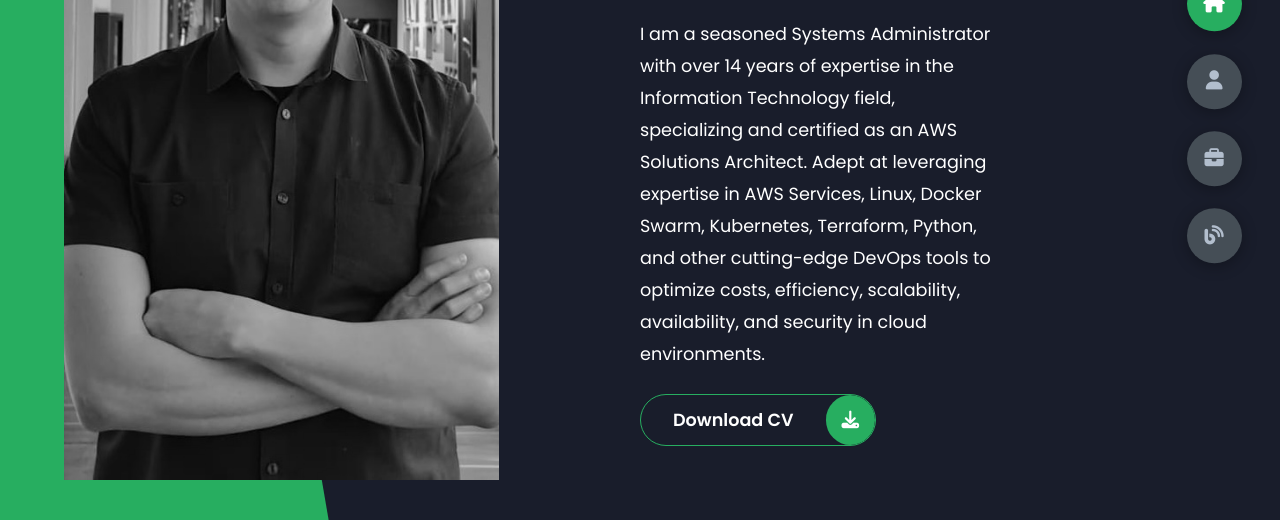
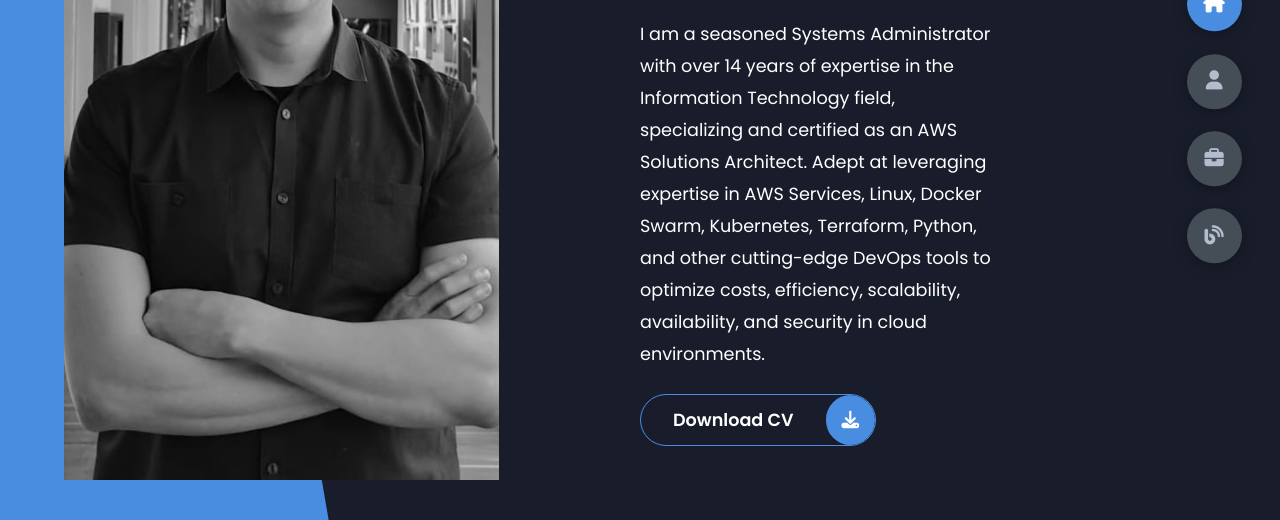
Before and after one commit to jdiaz2001/jdiaz2001.github.io, a plain HTML site: page index.html in a window 1280 px wide. Shown: the part 280-800 px from the top of the page. Drawn offline with Linux system fonts and the light colour scheme.

Commit message:
website_update_03

```diff
--- a/styles/styles.css
+++ b/styles/styles.css
@@ -7,7 +7,7 @@
 
 :root {
   --color-primary: #191d2b;
-  --color-secondary: #27AE60;
+  --color-secondary: #498de1;
   --color-white: #FFFFFF;
   --color-black: #000;
   --color-grey0: #f8f8f8;
```
